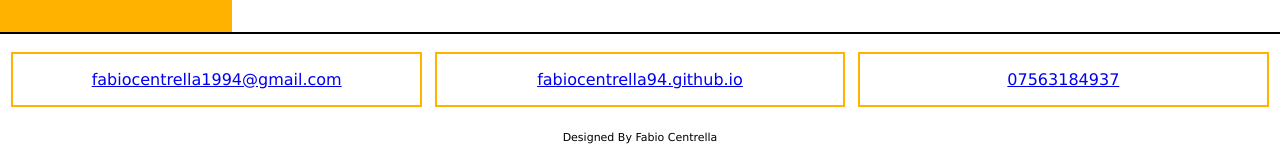
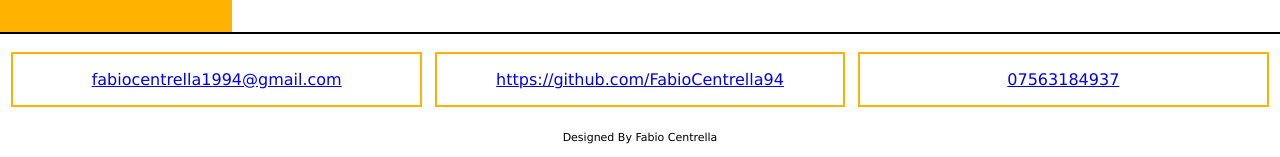
Before and after one commit to FabioCentrella94/project3, a website: page portfolio.html in a window 1280 px wide. Shown: the part 902-1059 px from the top of the page. Drawn offline with Linux system fonts and the light colour scheme.

Commit message:
Updated website link in the footer in portfolio.html

```diff
--- a/portfolio.html
+++ b/portfolio.html
@@ -152,9 +152,9 @@
         </div>
         <div>
           <a
-            href="https://github.com/FabioCentrella94/FabioCentrella94.github.io"
+            href="https://github.com/FabioCentrella94"
             target="_blank"
-            ><p>fabiocentrella94.github.io</p></a
+            ><p>https://github.com/FabioCentrella94</p></a
           >
         </div>
         <div>
```
